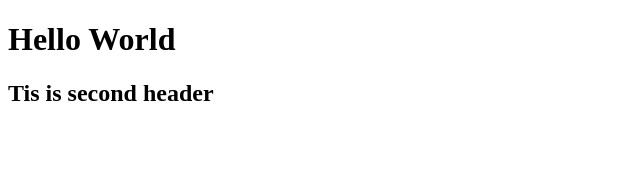
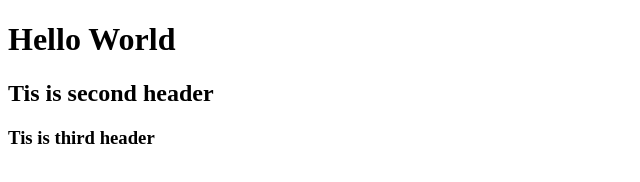
Before and after one commit to elenekok/lecture9, a plain HTML site: page index.html in a window 1280 px wide. Shown: the whole page, without its empty margins (0-640 px from the left). Drawn offline with Linux system fonts and the light colour scheme.

Commit message:
Update index.html

```diff
--- a/index.html
+++ b/index.html
@@ -8,5 +8,6 @@
   <body>
     <h1>Hello World</h1>
     <h2>Tis is second header</h2>
+    <h3>Tis is third header</h3>
   </body>
 </html>
```
